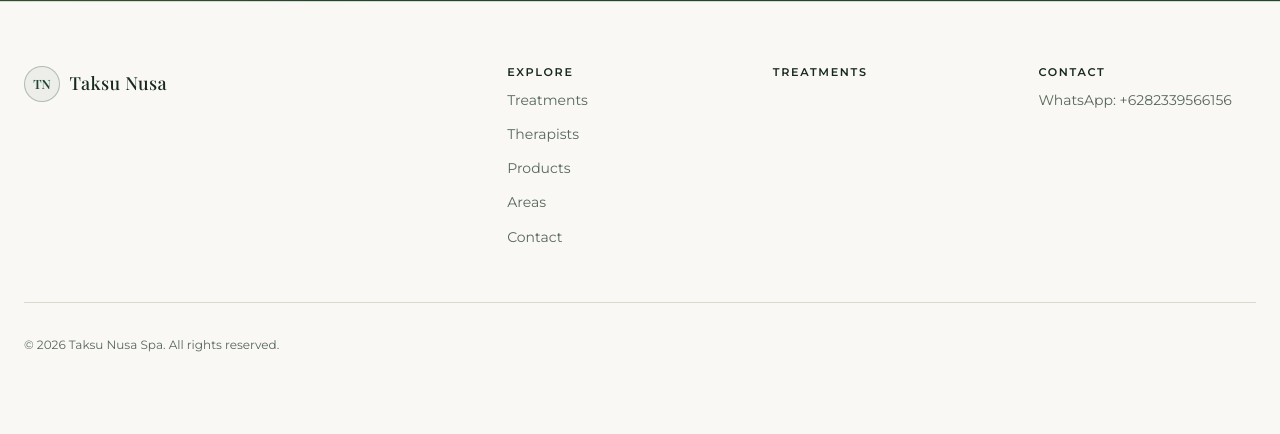
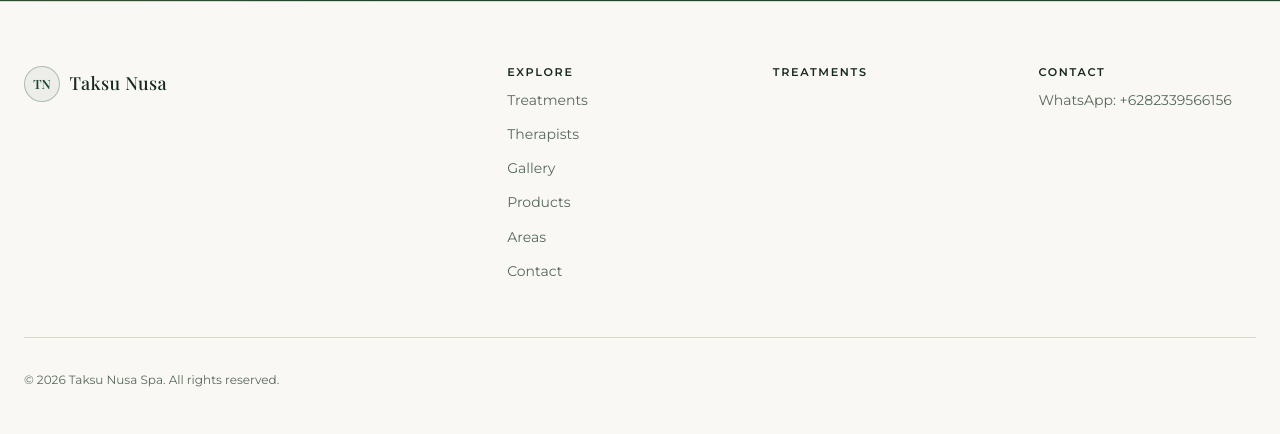
Before and after one commit to sabuj14eu/taksunuspa, a Flask app: page / in a window 1280 px wide. Shown: the part 1329-1763 px from the top of the page. Before the commit the page ends 1681 px from the top, so only its background shows below. Run offline with Flask 3, Linux system fonts and the light colour scheme; data comes from the database, SQL or seed files in the repository; data that the repository does not hold is empty; some libraries are stand-ins or nearby versions; some web fonts are replaced.

Commit message:
Give the gallery a real page instead of a dead anchor
The Gallery nav item pointed at #gallery on the home page, but that band only
renders when gallery photos exist, so on a site with none the link went
nowhere. It is now /gallery: a page that works whether or not photos have been
uploaded, is indexable, and is in the sitemap. The home band keeps its anchor
and links through to the full page.

Co-Authored-By: Claude Opus 5 <noreply@anthropic.com>
Claude-Session: https://claude.ai/code/session_01XDQ82ok4DE9RyJwvXVuQyL

```diff
--- a/app/blueprints/public/routes.py
+++ b/app/blueprints/public/routes.py
@@ -146,6 +146,23 @@ def therapists():
             [(t()["home"], base + "/"), (t()["therapists"], None)]))
 
 
+@bp.route("/gallery")
+def gallery():
+    """A real page, not an anchor. The home page only renders its gallery band
+    when photos exist, so a "#gallery" link led nowhere on an empty site."""
+    site = SiteSetting.all_dict()
+    base = current_app.config["SITE_URL"]
+    rows = (MediaImage.query.filter_by(entity_type="gallery")
+            .order_by(MediaImage.sort_order, MediaImage.id).all())
+    title, desc = seo_service.meta_for(
+        "gallery", lang(), brand=site.get("company_name", "Taksu Nusa Spa"),
+        city=site.get("city", "Bali"))
+    return render_template(
+        "gallery.html", meta_title=title, meta_desc=desc, rows=rows,
+        jsonld_crumbs=seo_service.jsonld_breadcrumbs(
+            [(t()["home"], base + "/"), (t()["gallery"], None)]))
+
+
 @bp.route("/p/<slug>")
 def page(slug):
     p = Page.query.filter_by(slug=slug, is_visible=True).first()
--- a/app/blueprints/seo/routes.py
+++ b/app/blueprints/seo/routes.py
@@ -34,6 +34,7 @@ def sitemap():
         _url(f"{base}/treatments", "weekly", "0.9", today),
         _url(f"{base}/products", "daily", "0.9", today),
         _url(f"{base}/therapists", "weekly", "0.6"),
+        _url(f"{base}/gallery", "weekly", "0.5"),
         _url(f"{base}/contact", "monthly", "0.5"),
     ]
     for c in (TreatmentCategory.query.filter_by(is_active=True)
--- a/app/services/seo_service.py
+++ b/app/services/seo_service.py
@@ -68,6 +68,7 @@ def meta_for(kind: str, lang="en", **kw):
             "product": f"{name} {price} — Kirim ke Seluruh {city} | {brand}",
             "contact": f"Kontak & Area Layanan — {brand}, {city}",
             "therapists": f"Terapis Kami — Pijat ke Vila & Hotel {city} | {brand}",
+            "gallery": f"Galeri — Home Spa Bali di {city} | {brand}",
         }
         default_desc = {
             "product": f"{name} asli, tanpa gula tambahan. Pesan online, "
@@ -87,6 +88,7 @@ def meta_for(kind: str, lang="en", **kw):
             "product": f"{name} {price} — Delivered Across {city} | {brand}",
             "contact": f"Contact & Service Areas — {brand}, {city}",
             "therapists": f"Our Therapists — Villa & Hotel Massage {city} | {brand}",
+            "gallery": f"Gallery — Balinese Home Spa in {city} | {brand}",
         }
         default_desc = {
             "product": f"{name} — 100% natural, no added sugar. Order online, "
--- a/app/templates/base.html
+++ b/app/templates/base.html
@@ -48,7 +48,7 @@
       <a href="/treatments" class="{{ 'on' if current_path.startswith('/treatment') }}">{{ t.treatments }}</a>
       <a href="/#experience">{{ t.experience }}</a>
       <a href="/therapists" class="{{ 'on' if current_path == '/therapists' }}">{{ t.therapists }}</a>
-      <a href="/#gallery">{{ t.gallery }}</a>
+      <a href="/gallery" class="{{ 'on' if current_path == '/gallery' }}">{{ t.gallery }}</a>
       <a href="/products" class="{{ 'on' if current_path.startswith('/product') }}">{{ t.products }}</a>
       <a href="/#areas">{{ t.areas }}</a>
       {% for it in nav_items %}<a href="{{ it.url }}">{{ loc(it, 'label') }}</a>{% endfor %}
@@ -80,7 +80,7 @@
     <a href="/treatments">{{ t.treatments }}</a>
     <a href="/#experience">{{ t.experience }}</a>
     <a href="/therapists">{{ t.therapists }}</a>
-    <a href="/#gallery">{{ t.gallery }}</a>
+    <a href="/gallery" class="{{ 'on' if current_path == '/gallery' }}">{{ t.gallery }}</a>
     <a href="/products">{{ t.products }}</a>
     <a href="/#areas">{{ t.areas }}</a>
     <a href="/contact">{{ t.contact }}</a>
@@ -118,6 +118,7 @@
         <h4>{{ t.explore }}</h4>
         <a class="foot-link" href="/treatments">{{ t.treatments }}</a>
         <a class="foot-link" href="/therapists">{{ t.therapists }}</a>
+        <a class="foot-link" href="/gallery">{{ t.gallery }}</a>
         <a class="foot-link" href="/products">{{ t.products }}</a>
         <a class="foot-link" href="/#areas">{{ t.areas }}</a>
         <a class="foot-link" href="/contact">{{ t.contact }}</a>
--- a/app/templates/home.html
+++ b/app/templates/home.html
@@ -160,6 +160,7 @@
     <div class="section-head center">
       <span class="eyebrow center-rules">{{ site.get('gallery_eyebrow_en','A glimpse of bliss') }}</span>
       <h2>{{ t.gallery }}</h2>
+      <p><a class="text-link" href="/gallery">{{ t.gallery }} {{ icon('arrow-right') }}</a></p>
     </div>
     <div class="gallery-grid" style="margin-top:4rem">
       {% for img in gallery_images %}
```
Also changed, not shown: app/templates/gallery.html (added, +44 -0 lines).
